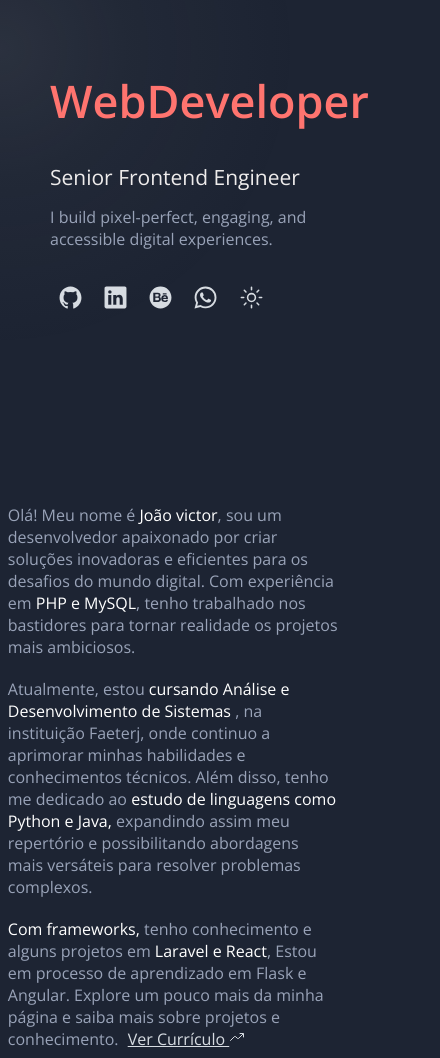
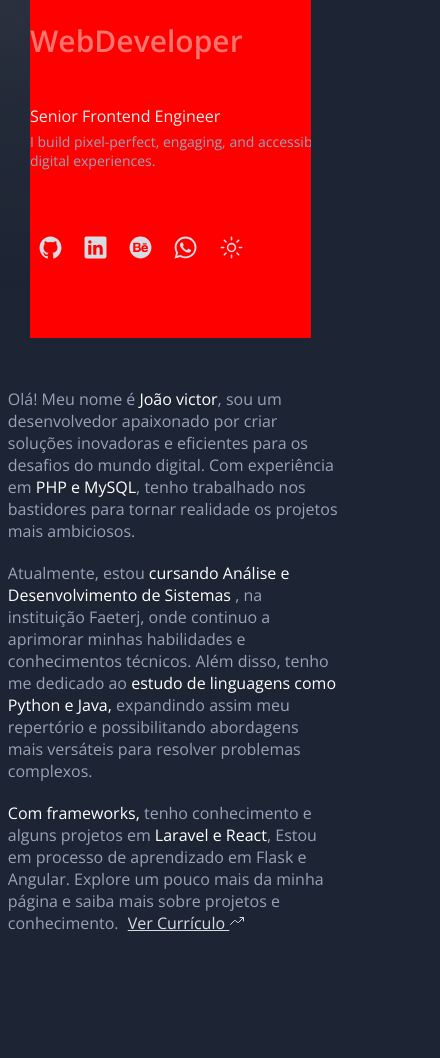
Before and after one commit to Joaovrmoura/PROJETO-PORT, a plain HTML site: page index.html in a window 390 px wide. Shown: the top 1058 px of the page, 440 px wide, since content can reach past the window. Drawn offline with nearby package versions, Linux system fonts and the light colour scheme.

Commit message:
ola muyndo0

```diff
--- a/style.css
+++ b/style.css
@@ -326,8 +326,9 @@ nav{
         display: flex;
         width: 50%;
         height: 42vh;
-        width: 100%;
+        width: 90%;
         overflow: hidden;
+        background-color: red;
     }
     nav{
         display: none;
@@ -369,6 +370,7 @@ nav{
       display: none;
     }
     .btn-educ .btn {
+
         padding: 5px 15px;
         margin-top: 12px;
         border-radius: 15px;
@@ -381,6 +383,22 @@ nav{
         height: 74vh;
         margin-left: 3%; /* Ajusta a margem esquerda */
         width: 94%; /* Ajusta a largura da seção */
+    }
+   .header{
+        width: 78%;
+        height: 40vh;
+        margin-bottom: -50px;
+   }
+    .sub-header p {
+        font-size: 16px;
+        margin: 5px 0px 5px;
+        color: var(--color-p-light);
+   }
+
+    .sub-header .sub {
+        font-size: 14px;
+        width: 300px;
+        color: var(--text-color-p);
     }
 
     .header h1 {
@@ -428,6 +446,21 @@ nav{
         height: 88vh;
         margin-left: 2%; /* Ajusta a margem esquerda */
         width: 94%; /* Ajusta a largura da seção */
+    }
+
+    .title {
+        font-size: 1.70rem;
+        margin-bottom: 10px;
+    }
+    .header{
+        margin: 0px 30px;
+        width: 72%;
+        height: 40vh;
+        margin-bottom: -50px;
+   }
+    .header h1 {
+        font-size: 30px;
+        font-weight: 800;
     }
 }
 
```
